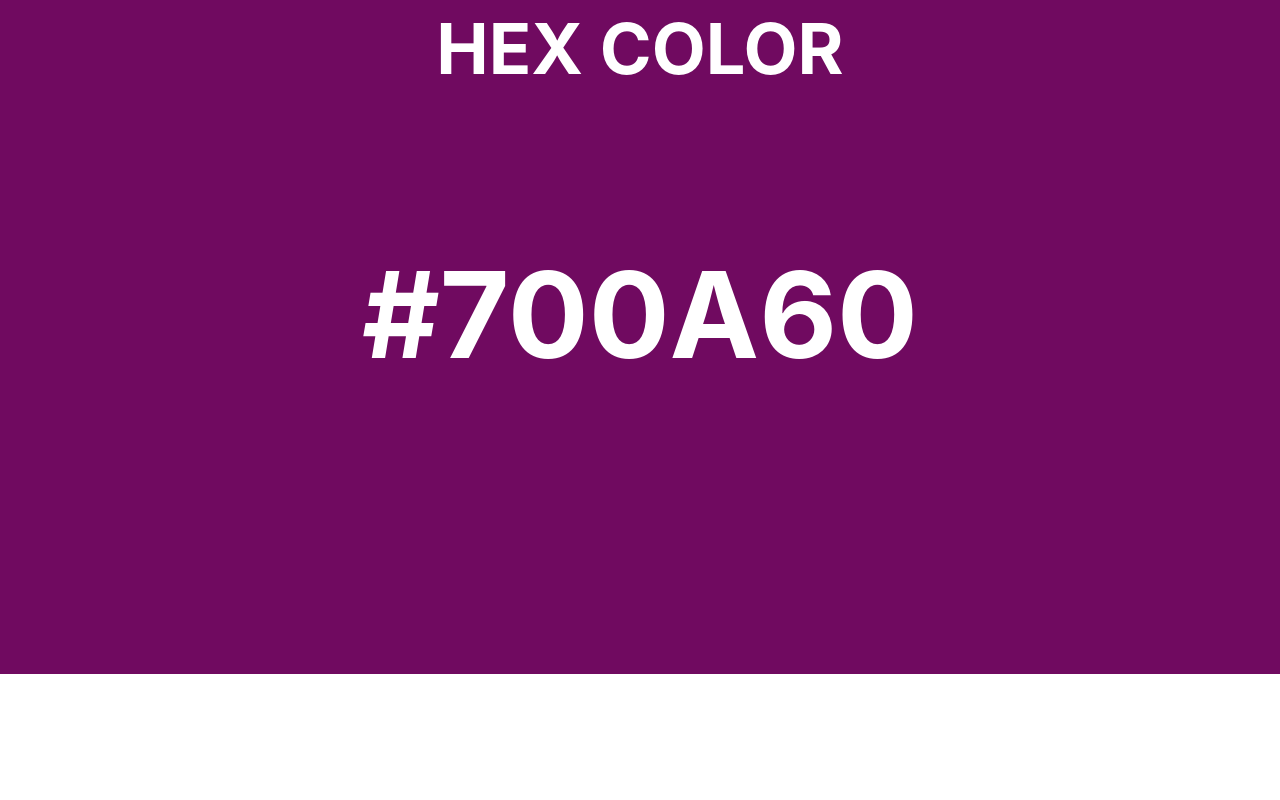
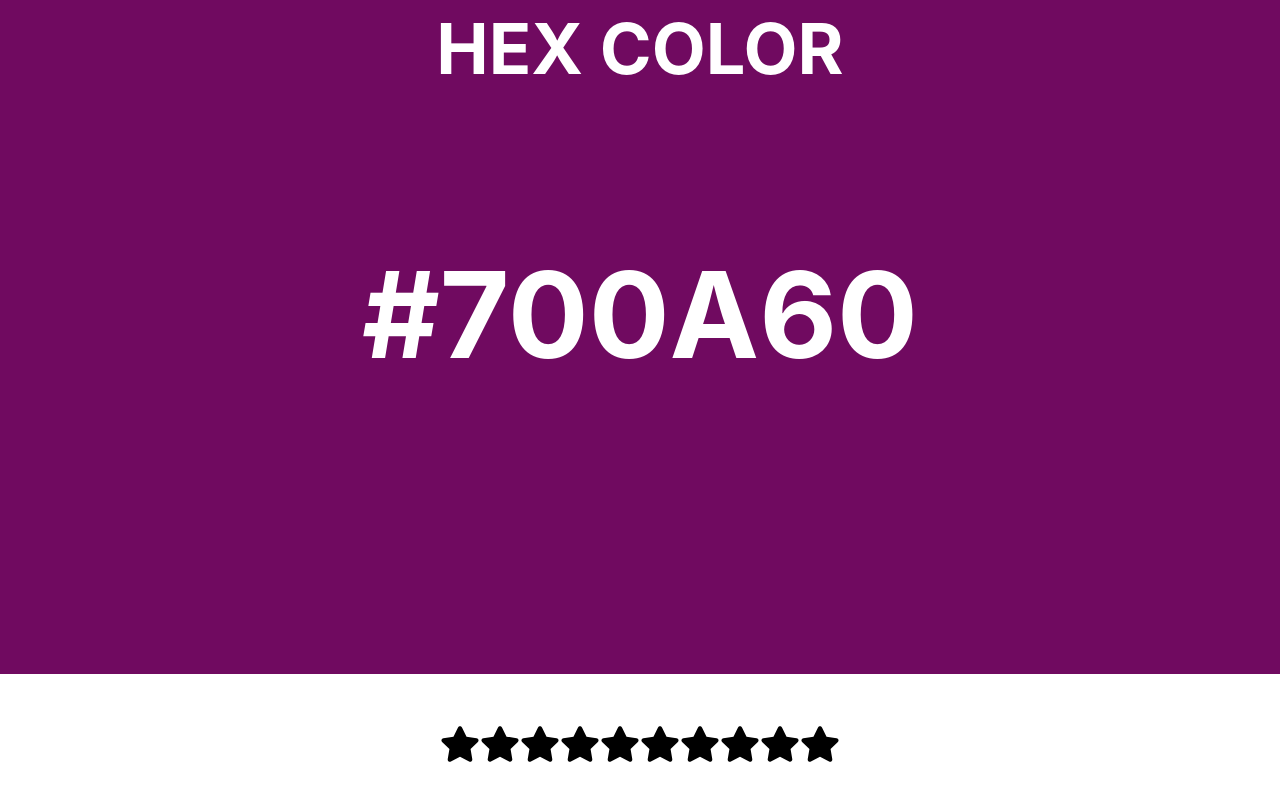
Before and after one commit to Ajinkya-kingre/20-simple-react-projects, a React (Create React App) app: page / in a window 1280 px wide. Shown: the part 926-1726 px from the top of the page. Before the commit the page ends 1600 px from the top, so only its background shows below. Built offline with nearby package versions, Linux system fonts and the light colour scheme.

Commit message:
add star-rating and fix a bug
there was a problem in random-color-generator but with the help of a comment line I escape the warning on terminal

```diff
--- a/package.json
+++ b/package.json
@@ -8,6 +8,7 @@
     "@testing-library/user-event": "^13.5.0",
     "react": "^18.2.0",
     "react-dom": "^18.2.0",
+    "react-icons": "^5.0.1",
     "react-scripts": "5.0.1",
     "web-vitals": "^2.1.4"
   },
--- a/src/App.js
+++ b/src/App.js
@@ -1,6 +1,8 @@
+import Accordian from "./components/accordian"
+import RandomColor from "./components/random-color"
 import "./App.css";
-import Accordian from "./components/accordian";
-import RandomColor from "./components/random-color";
+
+import StarRating from "./components/star-rating";
 
 function App() {
   return (
@@ -8,7 +10,9 @@
       {/* Accordian Component */}
       <Accordian />
       {/* Random-Color-Generator */}
-      <RandomColor/>
+      <RandomColor />
+      {/* Star-Rating */}
+      <StarRating noOfStars={10} />
     </div>
   );
 }
--- a/src/components/random-color/index.jsx
+++ b/src/components/random-color/index.jsx
@@ -27,10 +27,12 @@
   };
 
   useEffect(() => {
-    if (typeOfColor === "rgb")handleCreateRandomRgbColor();
-    else handleCreateRandomHexColor();
 
-  }, [typeOfColor]);
+      if (typeOfColor === "rgb")handleCreateRandomRgbColor();
+      else handleCreateRandomHexColor();
+
+      // eslint-disable-next-line react-hooks/exhaustive-deps
+    }, [typeOfColor]);
 
   return (
     <div
--- /dev/null
+++ b/src/components/star-rating/index.jsx
@@ -0,0 +1,45 @@
+import { useState } from "react";
+import { FaStar } from "react-icons/fa";
+import "./style.css";
+
+export default function StarRating({ noOfStars = 5 }) {
+  const [rating, setRating] = useState(0);
+  const [hover, setHover] = useState(0);
+
+  function handleClick(getCurrentIndex) {
+    setRating(getCurrentIndex);
+  }
+
+  function handleMouseEnter(getCurrentIndex) {
+    setHover(getCurrentIndex);
+  }
+
+  function handleMouseLeave() {
+    setHover(rating);
+  }
+
+  return (
+    <div
+      className="star-rating"
+      style={{
+        marginTop: "50px",
+        marginBottom: "50px",
+      }}
+    >
+      {[...Array(noOfStars)].map((_, index) => {
+        index += 1;
+
+        return (
+          <FaStar
+            key={index}
+            className={index <= (hover || rating) ? "active" : "inactive"}
+            onClick={() => handleClick(index)}
+            onMouseMove={() => handleMouseEnter(index)}
+            onMouseLeave={() => handleMouseLeave()}
+            size={40}
+          />
+        );
+      })}
+    </div>
+  );
+}
--- /dev/null
+++ b/src/components/star-rating/style.css
@@ -0,0 +1,7 @@
+.active {
+  color: #fff700;
+}
+
+.inactive {
+  color: #000000;
+}
```
Also changed, not shown: 1 other file (tests, documents, lock files or other folders).
